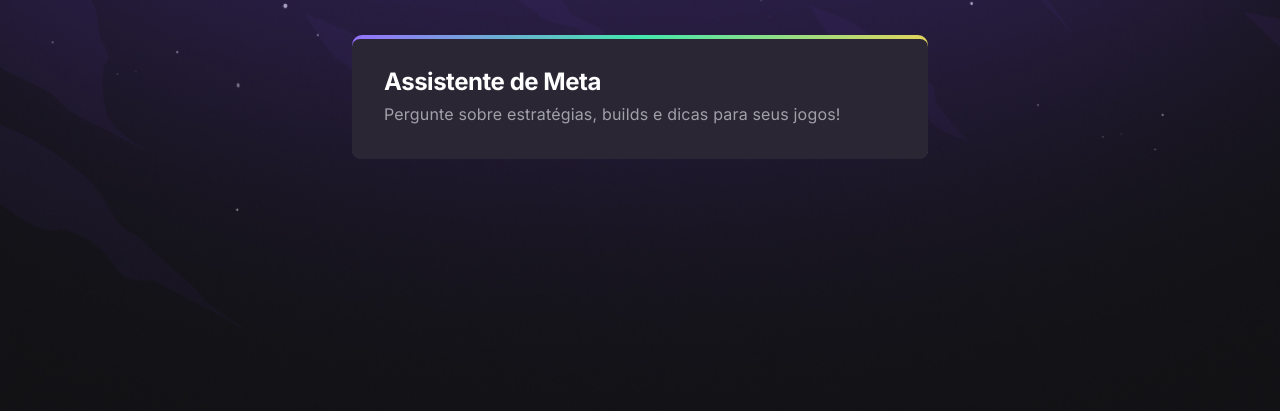
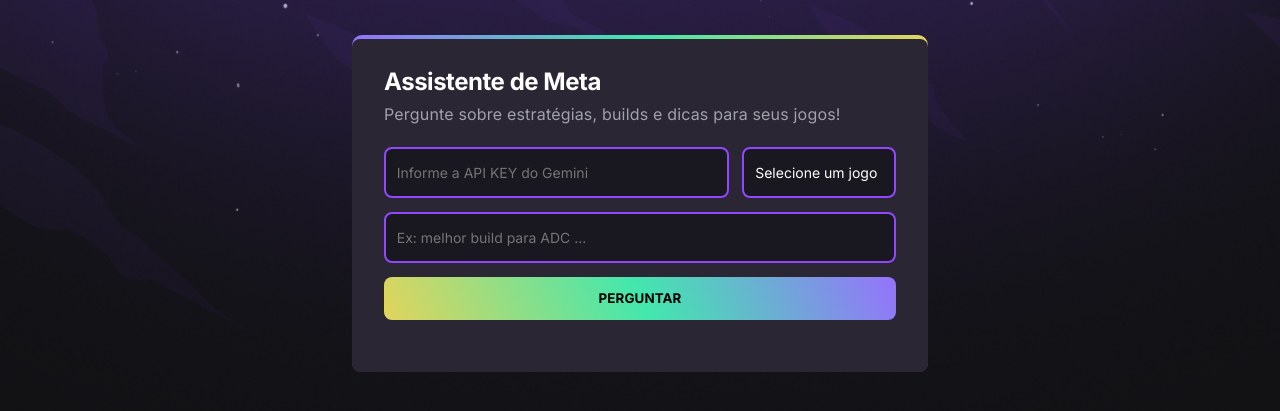
Before and after one commit to CamilaSRocha/NLW-20-IA-Agents, a plain HTML site: page index.html in a window 1280 px wide. Shown: the part 187-598 px from the top of the page. Drawn offline with Linux system fonts and the light colour scheme.

Commit message:
adcionando um form e estilizando os inputs, select e button.

```diff
--- a/index.html
+++ b/index.html
@@ -21,6 +21,28 @@
            <div>
                 <h2 class="title">Assistente de Meta</h2>
                 <p>Pergunte sobre estratégias, builds e dicas para seus jogos!</p>
+
+                <form>
+                    <input type="password" placeholder="Informe a API KEY do Gemini" required>
+
+                    <select id="">
+                        <option value="">Selecione um jogo</option>
+                        <option value="valorant">Valorant</option>
+                        <option value="lol">League of Legends</option>
+                    </select>
+
+                    <input type="text" placeholder="Ex: melhor build para ADC ..." required>
+
+                    <button>
+                        Perguntar
+                    </button>
+                </form>
+
+                <div id="aiResponse">
+                    <div class="response-content">
+
+                    </div>
+                </div>
             </div>
         </section>
     </main>
--- a/style.css
+++ b/style.css
@@ -71,3 +71,42 @@ main section {
         transform: translateY(0);
     }
 }
+
+form {
+    display: flex;
+    gap: 0.85rem;
+    flex-wrap: wrap;
+    margin: 1.25rem 0;
+}
+
+input, select {
+    all: unset;
+    border: 2px solid #9147ff;
+    border-radius: 0.5rem;
+    padding: 0.675rem;
+    font-size: 0.875rem;
+    background-color: #00000066;
+}
+
+input {
+    flex: 1;
+}
+
+button {
+    width: 100%;
+    border: 0;
+    background-image: linear-gradient(245deg, #9572FC 0%, #43e7ad 50%, #e2d45c 100%);
+    padding: 0.675rem;
+    border-radius: 0.5rem;
+    font-weight: bold;
+    text-transform: uppercase;
+    letter-spacing: 0.12px;
+
+    transition: all 0.3s;
+}
+
+button:hover {
+    cursor: pointer;
+    transform: translateY(-2px);
+    box-shadow: 0 5px 1rem rgba(255, 248, 107, 0.2);
+}
```
